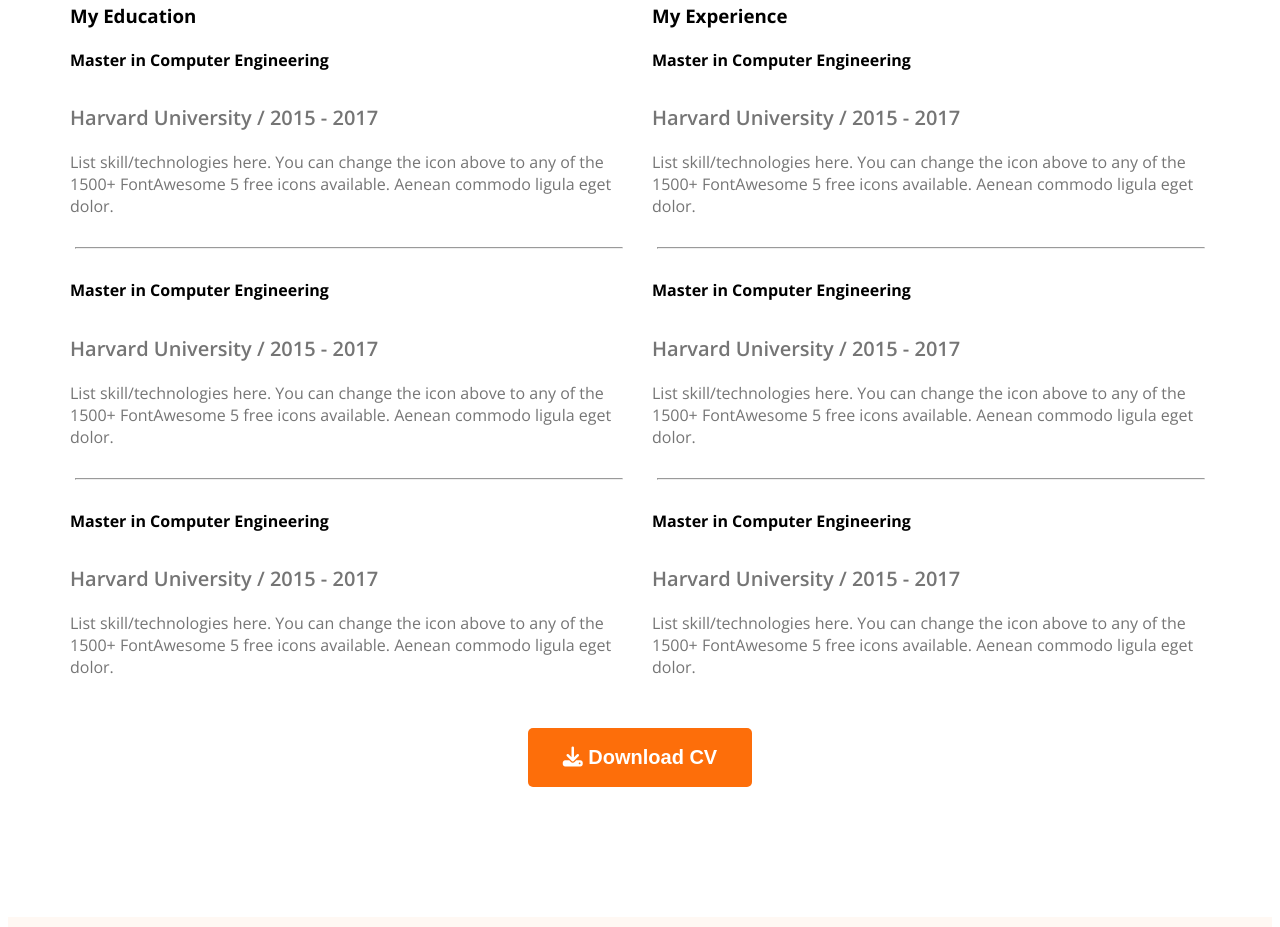
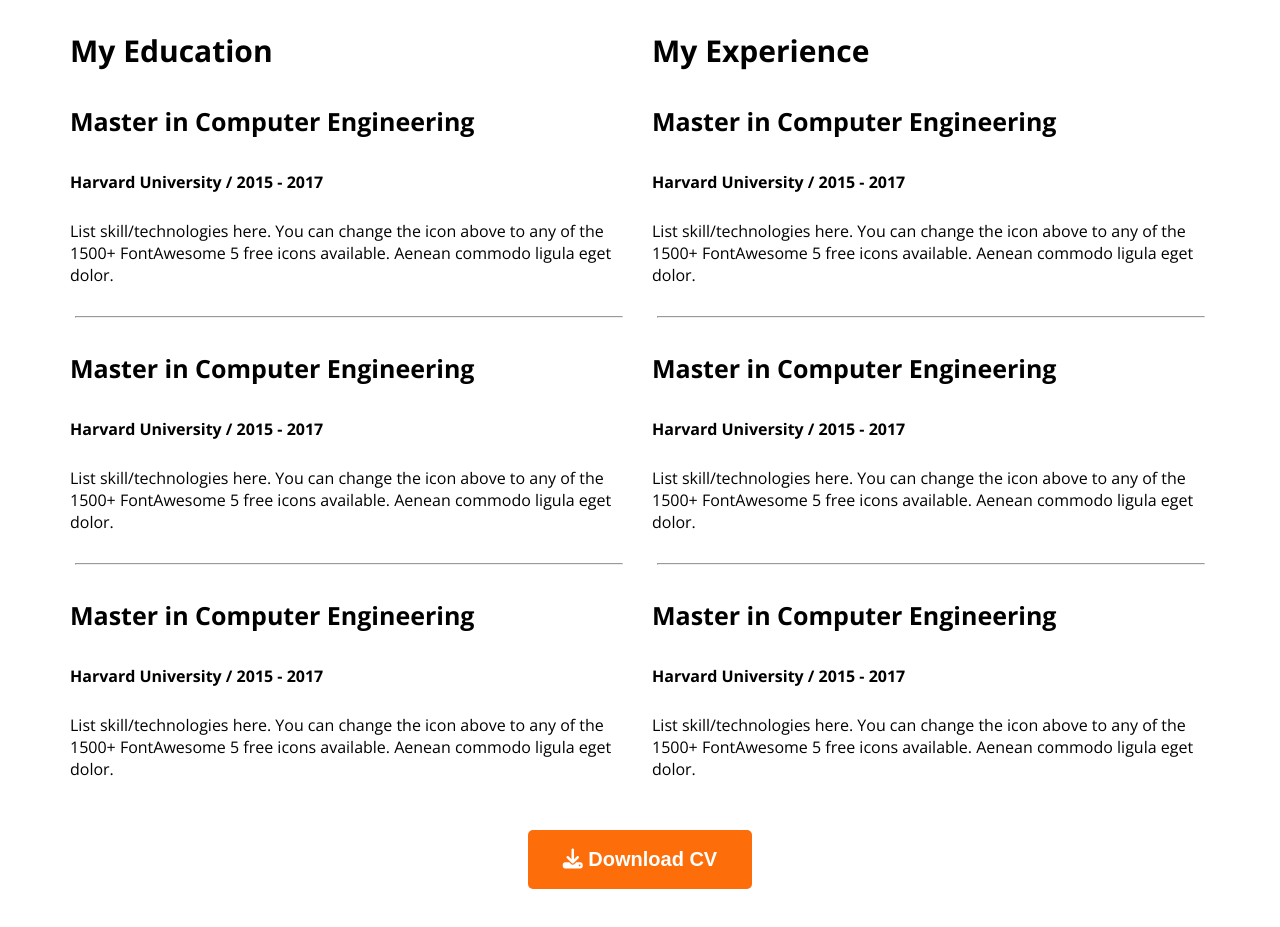
Before and after one commit to hosainahmeed/web-dev-portfolio, a plain HTML site: page index.html in a window 1280 px wide. Shown: the part 2384-3311 px from the top of the page. Drawn offline with nearby package versions, Linux system fonts and the light colour scheme.

Commit message:
final final commit

```diff
--- a/index.html
+++ b/index.html
@@ -74,22 +74,22 @@
             <div class="skills-container">
                 <div class="skill">
                     <img src="images/icons/js.png" alt="">
-                    <h4 class="skill-title">Vanilla JavaScript</h4>
+                    <h4 class="item-description">Vanilla JavaScript</h4>
                     <p class="skill-description">List skill/technologies here. You can change the icon above to any of the 1500+ FontAwesome 5 free icons available. Aenean commodo ligula eget dolor.</p>
                 </div>
                 <div class="skill">
                     <img src="images/icons/react.png" alt="">
-                    <h4 class="skill-title">React</h4>
+                    <h4 class="item-description">React</h4>
                     <p class="skill-description">List skill/technologies here. You can change the icon above to any of the 1500+ FontAwesome 5 free icons available. Aenean commodo ligula eget dolor.</p>
                 </div>
                 <div class="skill">
                     <img src="images/icons/nodejs.png" alt="">
-                    <h4 class="skill-title">Node.js</h4>
+                    <h4 class="item-description">Node.js</h4>
                     <p class="skill-description">List skill/technologies here. You can change the icon above to any of the 1500+ FontAwesome 5 free icons available. Aenean commodo ligula eget dolor.</p>
                 </div>
                 <div class="skill">
                     <img src="images/icons/mongo.png" alt="">
-                    <h4 class="skill-title">Mongodb</h4>
+                    <h4 class="item-description">Mongodb</h4>
                     <p class="skill-description">List skill/technologies here. You can change the icon above to any of the 1500+ FontAwesome 5 free icons available. Aenean commodo ligula eget dolor.</p>
                 </div>
             </div>
@@ -98,54 +98,54 @@
             <h3 class="section-title text-center">A summary of My Resume</h3>
             <div class="resume-container">
                 <div class="resume-column">
-                    <h3 class="resume-column-title">My Education</h3>
+                    <h3 class="resume-title">My Education</h3>
                     <div class="experience">
-                        <h4 class="experience-title">Master in Computer Engineering</h4>
-                        <h5 class="experience-sub-title">Harvard University / 2015 - 2017</h5>
-                        <div class="experience-description">List skill/technologies here. You can change the icon above
+                        <h4 class="exp-title">Master in Computer Engineering</h4>
+                        <h5 class="exp-sub-title">Harvard University / 2015 - 2017</h5>
+                        <div class="exp-description">List skill/technologies here. You can change the icon above
                             to any of the 1500+ FontAwesome 5 free icons available. Aenean commodo ligula eget dolor.</div>
                     </div>
                     <hr>
                     <div class="experience">
-                        <h4 class="experience-title">Master in Computer Engineering</h4>
-                        <h5 class="experience-sub-title">Harvard University / 2015 - 2017</h5>
-                        <div class="experience-description">List skill/technologies here. You can change the icon above
+                        <h4 class="exp-title">Master in Computer Engineering</h4>
+                        <h5 class="exp-sub-title dark-3">Harvard University / 2015 - 2017</h5>
+                        <div class="exp-description">List skill/technologies here. You can change the icon above
                             to any of the 1500+ FontAwesome 5 free icons available. Aenean commodo ligula eget dolor.</div>
                     </div>
                     <hr>
                     <div class="experience">
-                        <h4 class="experience-title">Master in Computer Engineering</h4>
-                        <h5 class="experience-sub-title">Harvard University / 2015 - 2017</h5>
-                        <div class="experience-description">List skill/technologies here. You can change the icon above
+                        <h4 class="exp-title">Master in Computer Engineering</h4>
+                        <h5 class="exp-sub-title">Harvard University / 2015 - 2017</h5>
+                        <div class="exp-description">List skill/technologies here. You can change the icon above
                             to any of the 1500+ FontAwesome 5 free icons available. Aenean commodo ligula eget dolor.</div>
                     </div>
                 </div>
                 <div class="resume-column">
-                    <h3 class="resume-column-title">My Experience</h3>
+                    <h3 class="resume-title">My Experience</h3>
                     <div class="experience">
-                        <h4 class="experience-title">Master in Computer Engineering</h4>
-                        <h5 class="experience-sub-title">Harvard University / 2015 - 2017</h5>
-                        <div class="experience-description">List skill/technologies here. You can change the icon above
+                        <h4 class="exp-title">Master in Computer Engineering</h4>
+                        <h5 class="exp-sub-title">Harvard University / 2015 - 2017</h5>
+                        <div class="exp-description">List skill/technologies here. You can change the icon above
                             to any of the 1500+ FontAwesome 5 free icons available. Aenean commodo ligula eget dolor.</div>
                     </div>
                     <hr>
                     <div class="experience">
-                        <h4 class="experience-title">Master in Computer Engineering</h4>
-                        <h5 class="experience-sub-title">Harvard University / 2015 - 2017</h5>
-                        <div class="experience-description">List skill/technologies here. You can change the icon above
+                        <h4 class="exp-title">Master in Computer Engineering</h4>
+                        <h5 class="exp-sub-title">Harvard University / 2015 - 2017</h5>
+                        <div class="exp-description">List skill/technologies here. You can change the icon above
                             to any of the 1500+ FontAwesome 5 free icons available. Aenean commodo ligula eget dolor.</div>
                     </div>
                     <hr>
                     <div class="experience">
-                        <h4 class="experience-title">Master in Computer Engineering</h4>
-                        <h5 class="experience-sub-title">Harvard University / 2015 - 2017</h5>
-                        <div class="experience-description">List skill/technologies here. You can change the icon above
+                        <h4 class="exp-title">Master in Computer Engineering</h4>
+                        <h5 class="exp-sub-title">Harvard University / 2015 - 2017</h5>
+                        <div class="exp-description">List skill/technologies here. You can change the icon above
                             to any of the 1500+ FontAwesome 5 free icons available. Aenean commodo ligula eget dolor.</div>
                     </div>
                 </div>
 
             </div>
-            <div class="text-center resume-download-cv">
+            <div class="text-center download-cv">
                 <button class="btn-primary"><i class="fa-solid fa-download"></i> Download CV</button>
             </div>
         </section>
--- a/style.css
+++ b/style.css
@@ -37,7 +37,18 @@
     transition: cubic-bezier(0.19, 1, 0.22, 1)1s;
 }
 
+.resume-title{
+    font-size: 30px;
+    font-weight: bold;
+}
+.exp-title{
+    font-size: 25px;
+    font-weight: bold;
+}
 
+.exp-sub-title{
+    font-size: 16px;
+}
 
 .btn-secondery {
     background-color: transparent;
@@ -170,6 +181,10 @@ main section {
     box-shadow: 0px 6px 50px 0px rgba(0, 0, 0, 0.06);
 }
 
+.skill:hover{
+    box-shadow: inset 0px 6px 50px 0px rgba(0, 0, 0, 0.06);
+}
+
 .resume-container {
     display: flex;
     gap: 24px;
@@ -190,7 +205,7 @@ main section {
     margin: 30px 5px;
 }
 
-.resume-download-cv {
+.download-cv {
     margin-top: 50px;
 }
 
```
